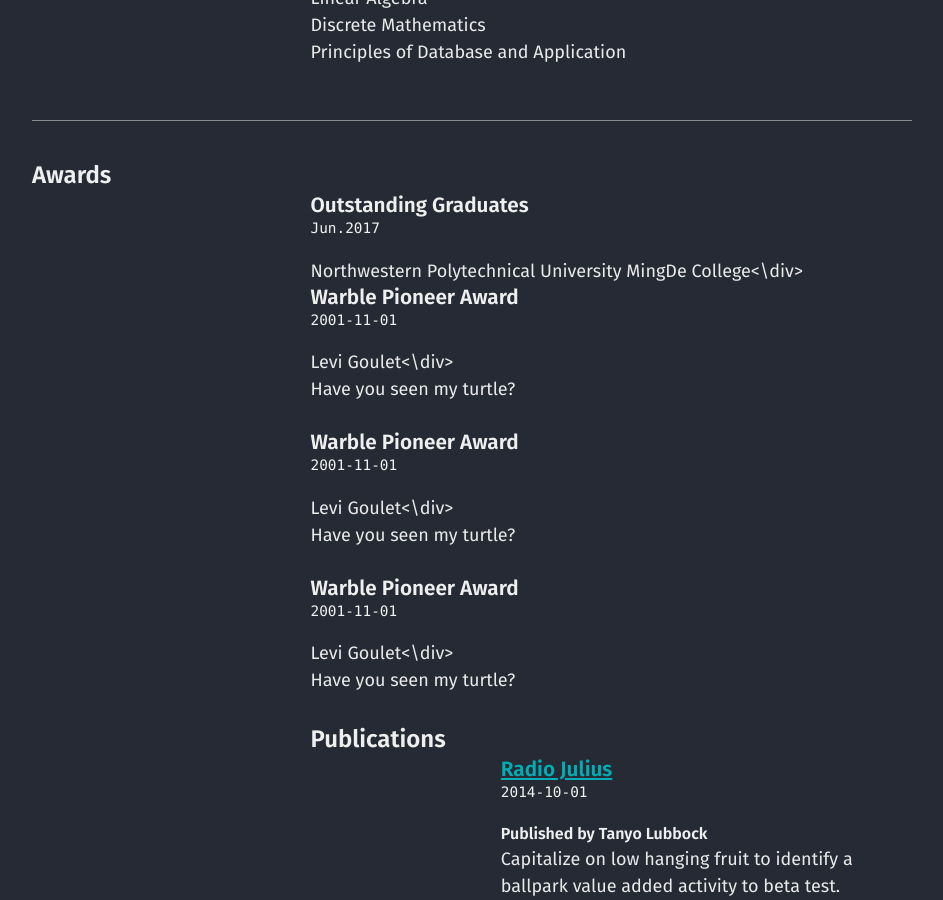
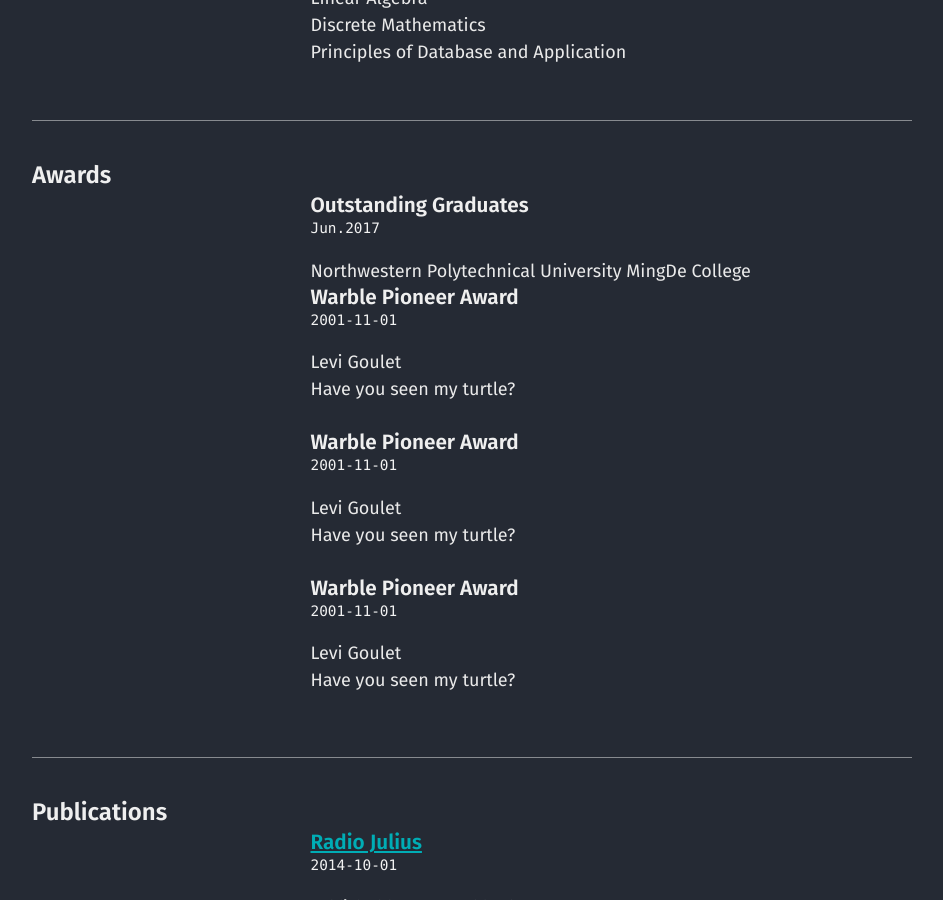
Before and after one commit to chen709847237/chen709847237, a Jekyll site: the page built from cv.md, in a window 1280 px wide and 900 px high, scrolled down 1610 px. Shown: the whole window, without its empty margins (40-983 px from the left). Built offline with Jekyll 4.4.1, drawn with Linux system fonts in a browser that asks for light colours.

Commit message:
Update awards.html

```diff
--- a/_includes/cv/awards.html
+++ b/_includes/cv/awards.html
@@ -13,7 +13,7 @@
           <div class="date">{{ a.date }}</div>
         {% endif %}
         {% if a.awarder %}
-          <div class="awarder">{{ a.awarder }}<\div>
+          <div class="awarder">{{ a.awarder }}</div>
         {% endif %}
         {% if a.summary %}
           <div class="summary">{{ a.summary | markdownify }}</div>
```
